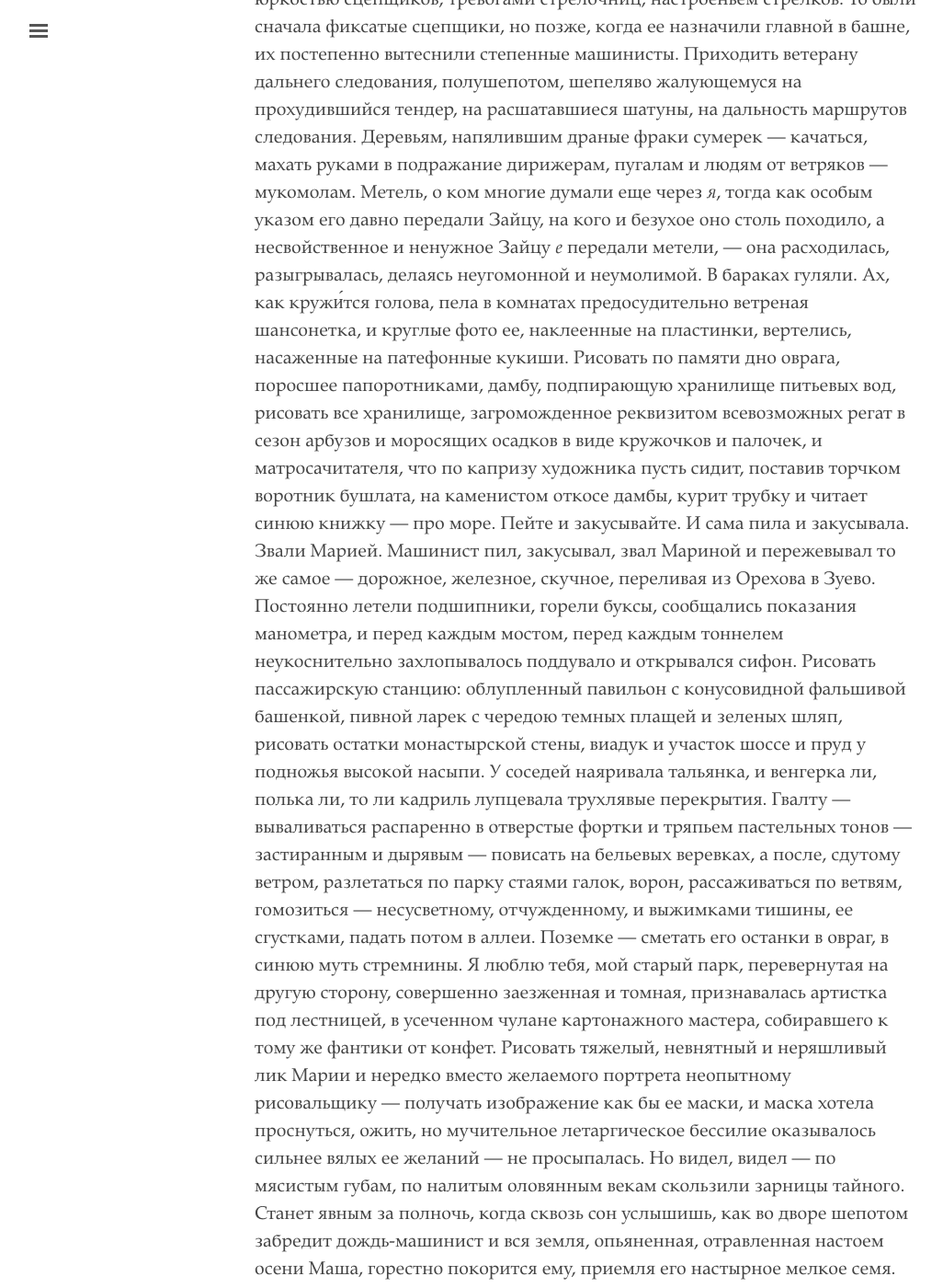
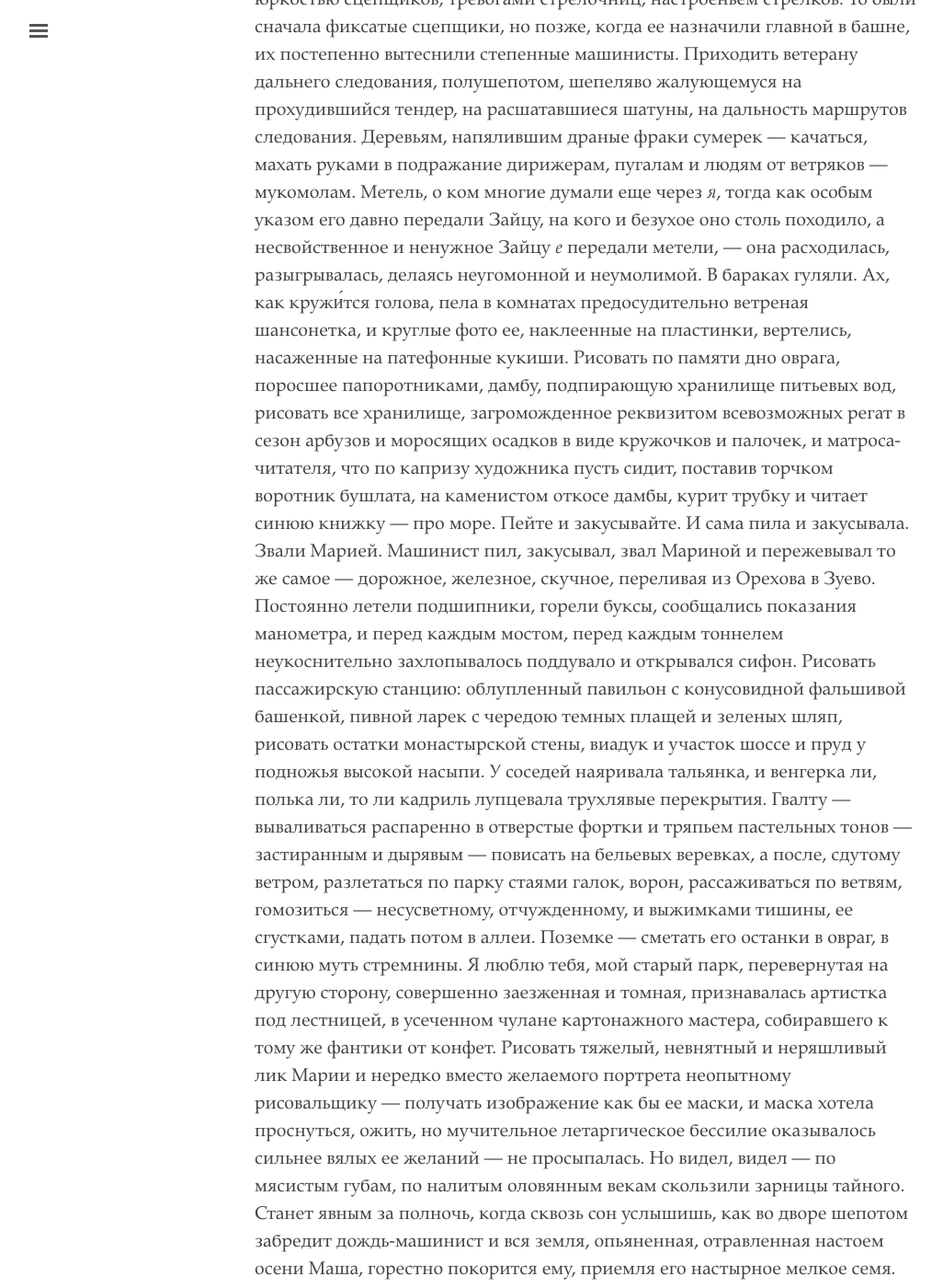
Before and after one commit to digbmc/dog-annotation-site, a Jekyll site: the page built from _texts/02_ru.md, in a window 1280 px wide and 1400 px high, scrolled down 707 px. Shown: the whole window at 92% size, without its empty margins (3-1029 px from the left). Built offline with Jekyll 4.4.1, drawn with Linux system fonts in a browser that asks for light colours; some of the changed text lies outside the part shown.

Commit message:
Update 02_ru.md
fixed missing hyphen

```diff
--- a/_texts/02_ru.md
+++ b/_texts/02_ru.md
@@ -25,7 +25,7 @@ public: true
 столь походило, а несвойственное и ненужное Зайцу *е* передали метели, — она расходилась, разыгрывалась, делаясь неугомонной и неумолимой. В бараках гуляли. Ах, как кружи́тся голова, пела в комнатах предосудительно ветреная шансонетка, и круглые фото ее,
 наклеенные на пластинки, вертелись, насаженные на патефонные
 кукиши. Рисовать по памяти дно оврага, поросшее папоротниками,
-дамбу, подпирающую хранилище питьевых вод, рисовать все хранилище, загроможденное реквизитом всевозможных регат в сезон арбузов и моросящих осадков в виде кружочков и палочек, и матросачитателя, что по капризу художника пусть сидит, поставив торчком
+дамбу, подпирающую хранилище питьевых вод, рисовать все хранилище, загроможденное реквизитом всевозможных регат в сезон арбузов и моросящих осадков в виде кружочков и палочек, и матроса-читателя, что по капризу художника пусть сидит, поставив торчком
 воротник бушлата, на каменистом откосе дамбы, курит трубку и читает синюю книжку — про море. Пейте и закусывайте. И сама пила
 и закусывала. Звали Марией. Машинист пил, закусывал, звал Мариной и пережевывал то же самое — дорожное, железное, скучное,
 переливая из Орехова в Зуево. Постоянно летели подшипники, горели буксы, сообщались показания манометра, и перед каждым мостом, перед каждым тоннелем неукоснительно захлопывалось поддувало и открывался сифон. Рисовать пассажирскую станцию: облупленный павильон с конусовидной фальшивой башенкой, пивной
```
